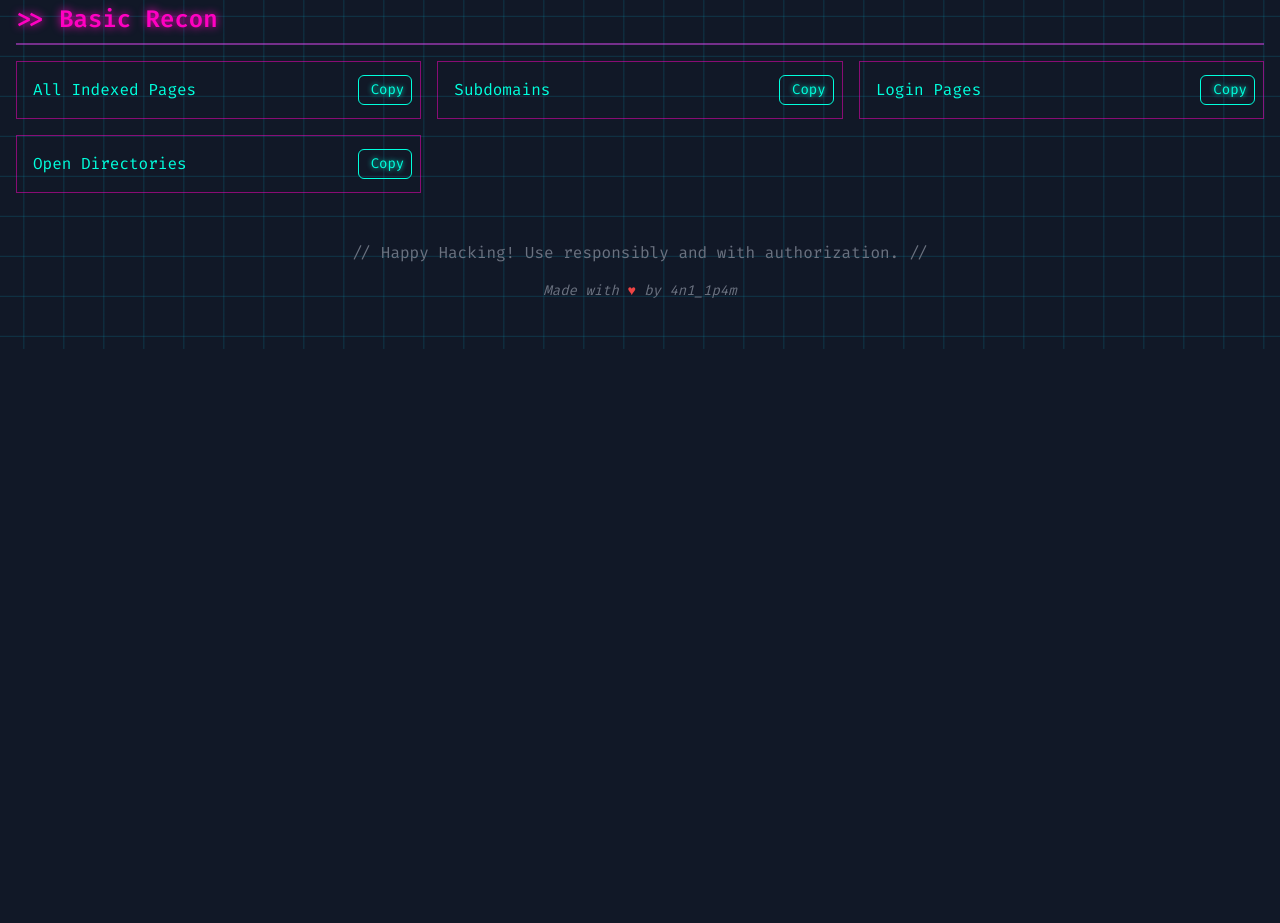
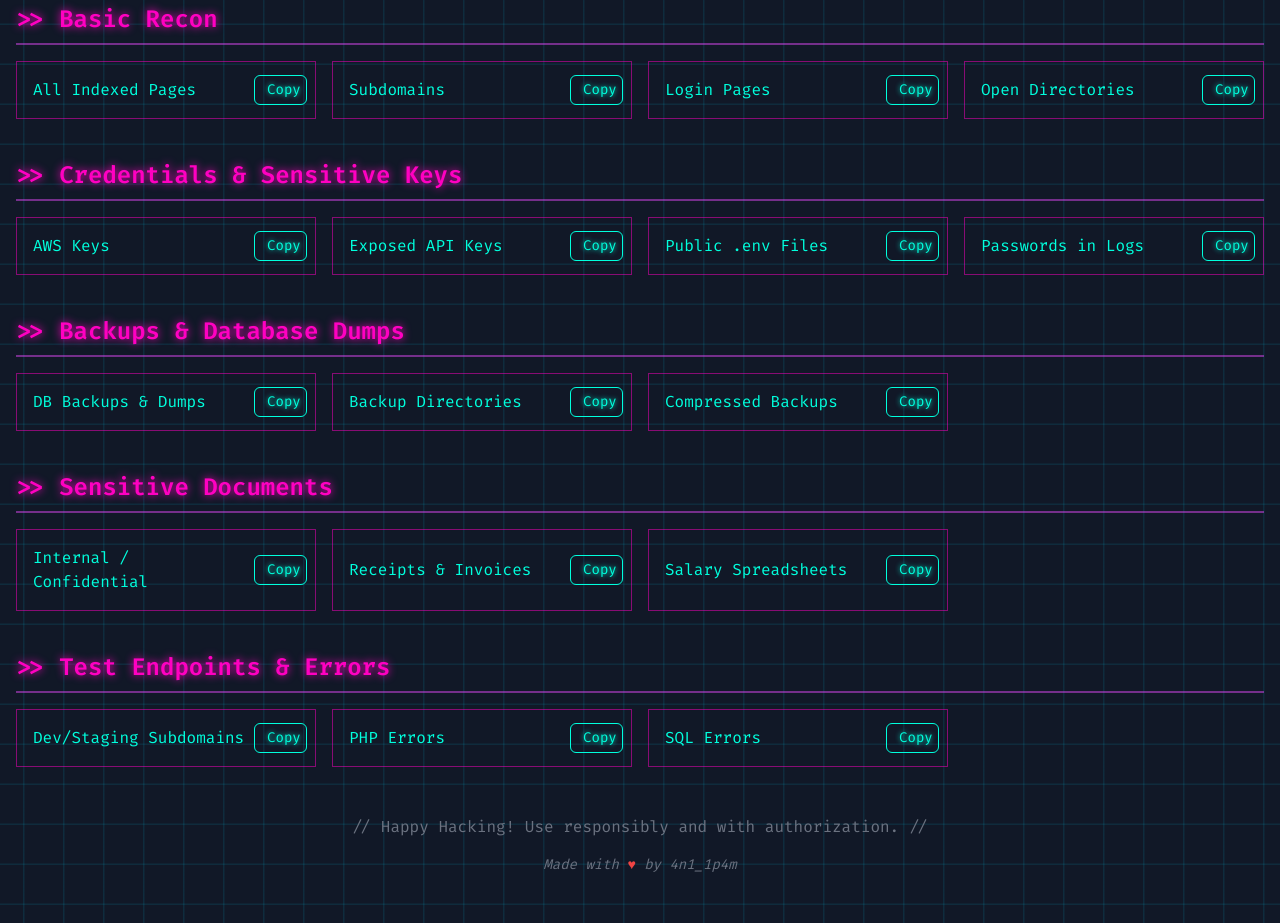
Before and after one commit to anupamjaiswall/NexusRecon, a plain HTML site: page index.html in a window 1280 px wide. Shown: the part 709-1632 px from the top of the page. Before the commit the page ends 1058 px from the top, so only its background shows below. Drawn offline with nearby package versions, Linux system fonts and the light colour scheme; a script that the page names is missing.

Commit message:
Update index.html

```diff
--- a/index.html
+++ b/index.html
@@ -154,6 +154,11 @@
     .dork-text {
         color: #00ffdd;
     }
+    .dork-grid {
+        display: grid;
+        grid-template-columns: repeat(auto-fill, minmax(300px, 1fr));
+        gap: 1rem;
+    }
   </style>
 </head>
 <body class="bg-gray-900 text-gray-200">
@@ -211,7 +216,7 @@
         <!-- Basic Recon -->
         <div>
           <h2 class="category-title text-2xl font-semibold border-b-2 border-fuchsia-500/50 pb-2 mb-4">>> Basic Recon</h2>
-          <div class="grid grid-cols-1 md:grid-cols-2 lg:grid-cols-3 gap-4">
+          <div class="dork-grid">
             <div class="dork-item p-2 flex items-center justify-between"><button class="w-full text-left p-2" data-dork='site:TARGET_DOMAIN'><span class="dork-text">All Indexed Pages</span></button><button class="copy-btn hacker-btn px-3 py-1 rounded-md text-sm">Copy</button></div>
             <div class="dork-item p-2 flex items-center justify-between"><button class="w-full text-left p-2" data-dork='site:*.TARGET_DOMAIN -site:www.TARGET_DOMAIN'><span class="dork-text">Subdomains</span></button><button class="copy-btn hacker-btn px-3 py-1 rounded-md text-sm">Copy</button></div>
             <div class="dork-item p-2 flex items-center justify-between"><button class="w-full text-left p-2" data-dork='site:TARGET_DOMAIN inurl:login'><span class="dork-text">Login Pages</span></button><button class="copy-btn hacker-btn px-3 py-1 rounded-md text-sm">Copy</button></div>
@@ -219,7 +224,46 @@
           </div>
         </div>
 
-        <!-- And so on for other categories... -->
+        <!-- Credentials & Sensitive Keys -->
+        <div>
+            <h2 class="category-title text-2xl font-semibold border-b-2 border-fuchsia-500/50 pb-2 mb-4">>> Credentials & Sensitive Keys</h2>
+            <div class="dork-grid">
+                <div class="dork-item p-2 flex items-center justify-between"><button class="w-full text-left p-2" data-dork='site:TARGET_DOMAIN "AWS_ACCESS_KEY_ID" "AKIA"'><span class="dork-text">AWS Keys</span></button><button class="copy-btn hacker-btn px-3 py-1 rounded-md text-sm">Copy</button></div>
+                <div class="dork-item p-2 flex items-center justify-between"><button class="w-full text-left p-2" data-dork='site:TARGET_DOMAIN "api_key" | "apikey"'><span class="dork-text">Exposed API Keys</span></button><button class="copy-btn hacker-btn px-3 py-1 rounded-md text-sm">Copy</button></div>
+                <div class="dork-item p-2 flex items-center justify-between"><button class="w-full text-left p-2" data-dork='site:TARGET_DOMAIN filetype:env "DB_PASSWORD"'><span class="dork-text">Public .env Files</span></button><button class="copy-btn hacker-btn px-3 py-1 rounded-md text-sm">Copy</button></div>
+                <div class="dork-item p-2 flex items-center justify-between"><button class="w-full text-left p-2" data-dork='site:TARGET_DOMAIN "password" filetype:log'><span class="dork-text">Passwords in Logs</span></button><button class="copy-btn hacker-btn px-3 py-1 rounded-md text-sm">Copy</button></div>
+            </div>
+        </div>
+
+        <!-- Backup Files -->
+        <div>
+            <h2 class="category-title text-2xl font-semibold border-b-2 border-fuchsia-500/50 pb-2 mb-4">>> Backups & Database Dumps</h2>
+            <div class="dork-grid">
+                <div class="dork-item p-2 flex items-center justify-between"><button class="w-full text-left p-2" data-dork='site:TARGET_DOMAIN ext:sql | ext:db | ext:mdb | ext:backup | ext:bak | ext:dump'><span class="dork-text">DB Backups & Dumps</span></button><button class="copy-btn hacker-btn px-3 py-1 rounded-md text-sm">Copy</button></div>
+                <div class="dork-item p-2 flex items-center justify-between"><button class="w-full text-left p-2" data-dork='site:TARGET_DOMAIN "Index of /" "backup"'><span class="dork-text">Backup Directories</span></button><button class="copy-btn hacker-btn px-3 py-1 rounded-md text-sm">Copy</button></div>
+                <div class="dork-item p-2 flex items-center justify-between"><button class="w-full text-left p-2" data-dork='site:TARGET_DOMAIN filetype:zip | filetype:tar "backup"'><span class="dork-text">Compressed Backups</span></button><button class="copy-btn hacker-btn px-3 py-1 rounded-md text-sm">Copy</button></div>
+            </div>
+        </div>
+
+        <!-- Sensitive Files -->
+        <div>
+            <h2 class="category-title text-2xl font-semibold border-b-2 border-fuchsia-500/50 pb-2 mb-4">>> Sensitive Documents</h2>
+            <div class="dork-grid">
+                <div class="dork-item p-2 flex items-center justify-between"><button class="w-full text-left p-2" data-dork='site:TARGET_DOMAIN "Internal use only" | "confidential"'><span class="dork-text">Internal / Confidential</span></button><button class="copy-btn hacker-btn px-3 py-1 rounded-md text-sm">Copy</button></div>
+                <div class="dork-item p-2 flex items-center justify-between"><button class="w-full text-left p-2" data-dork='site:TARGET_DOMAIN ext:pdf | ext:doc | ext:docx "invoice" "paid"'><span class="dork-text">Receipts & Invoices</span></button><button class="copy-btn hacker-btn px-3 py-1 rounded-md text-sm">Copy</button></div>
+                <div class="dork-item p-2 flex items-center justify-between"><button class="w-full text-left p-2" data-dork='site:TARGET_DOMAIN ext:xls | ext:xlsx "salary"'><span class="dork-text">Salary Spreadsheets</span></button><button class="copy-btn hacker-btn px-3 py-1 rounded-md text-sm">Copy</button></div>
+            </div>
+        </div>
+
+        <!-- Test Endpoints -->
+        <div>
+            <h2 class="category-title text-2xl font-semibold border-b-2 border-fuchsia-500/50 pb-2 mb-4">>> Test Endpoints & Errors</h2>
+            <div class="dork-grid">
+                <div class="dork-item p-2 flex items-center justify-between"><button class="w-full text-left p-2" data-dork='site:*.dev.TARGET_DOMAIN | site:*.stage.TARGET_DOMAIN | site:*.test.TARGET_DOMAIN'><span class="dork-text">Dev/Staging Subdomains</span></button><button class="copy-btn hacker-btn px-3 py-1 rounded-md text-sm">Copy</button></div>
+                <div class="dork-item p-2 flex items-center justify-between"><button class="w-full text-left p-2" data-dork='site:TARGET_DOMAIN "PHP Fatal error" | "PHP Warning"'><span class="dork-text">PHP Errors</span></button><button class="copy-btn hacker-btn px-3 py-1 rounded-md text-sm">Copy</button></div>
+                <div class="dork-item p-2 flex items-center justify-between"><button class="w-full text-left p-2" data-dork='intext:"sql syntax near" | intext:"syntax error has occurred" site:TARGET_DOMAIN'><span class="dork-text">SQL Errors</span></button><button class="copy-btn hacker-btn px-3 py-1 rounded-md text-sm">Copy</button></div>
+            </div>
+        </div>
 
       </div>
     </main>
@@ -236,7 +280,9 @@
         "display": {
             "position": "right",
             "width": 132,
-            "height": 265
+            "height": 265,
+            "hOffset": 0,
+            "vOffset": -20
         }
     };
   </script>
```
